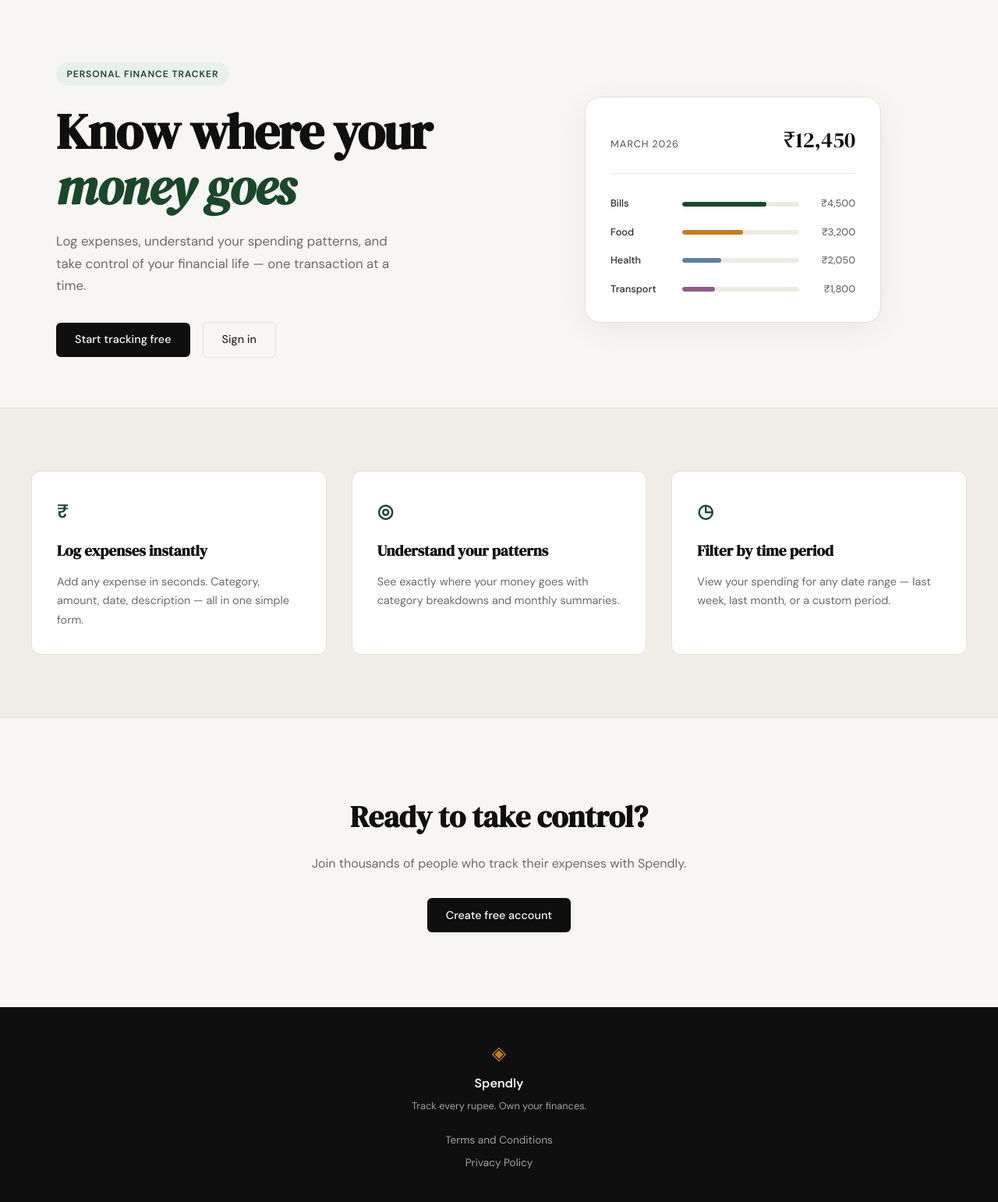
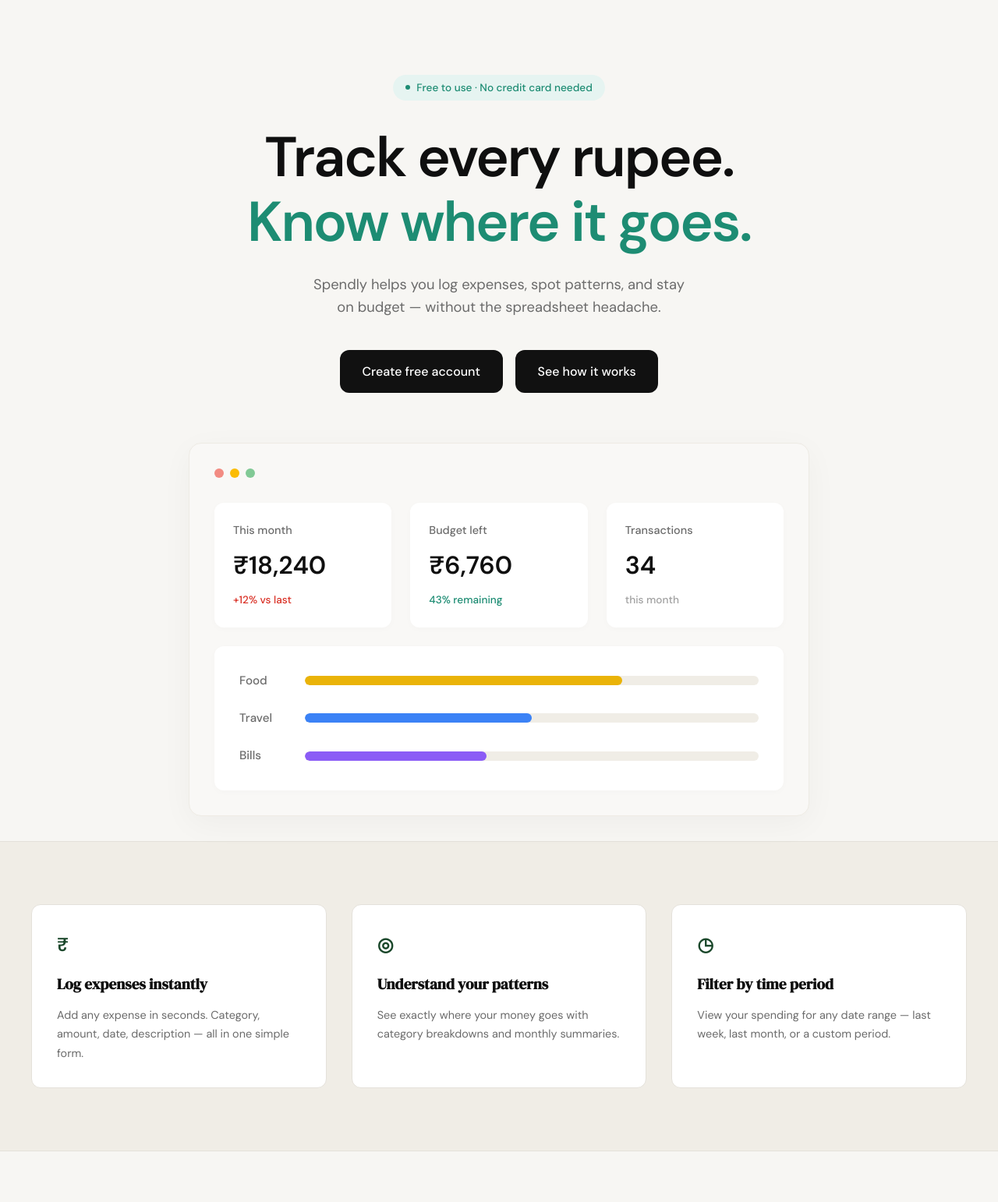
Before and after one commit to itsdishank/spendly, a Flask app: page / in a window 1280 px wide. Shown: the part 61-1603 px from the top of the page at 78% size. Run offline with Flask 3, Linux system fonts and the light colour scheme.

Commit message:
landing: redesign hero section to match mockup

```diff
--- /dev/null
+++ b/static/css/landing.css
@@ -0,0 +1,200 @@
+/* static/css/landing.css */
+
+.hero-section {
+    display: flex;
+    flex-direction: column;
+    align-items: center;
+    text-align: center;
+    padding: 6rem 2rem 2rem;
+    max-width: 860px;
+    margin: 0 auto;
+    font-family: var(--font-body);
+}
+
+.hero-content {
+    display: flex;
+    flex-direction: column;
+    align-items: center;
+    margin-bottom: 4rem;
+}
+
+.hero-badge-new {
+    display: inline-flex;
+    align-items: center;
+    gap: 0.5rem;
+    background-color: #e6f4f1;
+    color: #1d8c73;
+    padding: 0.35rem 1rem;
+    border-radius: 999px;
+    font-size: 0.85rem;
+    font-weight: 500;
+    margin-bottom: 2rem;
+}
+
+.badge-dot {
+    width: 6px;
+    height: 6px;
+    background-color: #1d8c73;
+    border-radius: 50%;
+}
+
+.hero-title-new {
+    font-family: var(--font-body);
+    font-size: 4.5rem;
+    line-height: 1.15;
+    font-weight: 600;
+    letter-spacing: -0.03em;
+    color: var(--ink);
+    margin-bottom: 1.5rem;
+}
+
+.highlight-teal {
+    color: #1d8c73;
+}
+
+.hero-subtitle-new {
+    font-size: 1.15rem;
+    color: var(--ink-muted);
+    line-height: 1.6;
+    margin-bottom: 2.5rem;
+}
+
+.hero-actions-new {
+    display: flex;
+    gap: 1rem;
+    justify-content: center;
+}
+
+.btn-black {
+    background-color: #111;
+    color: #fff;
+    padding: 0.9rem 1.8rem;
+    border-radius: 12px;
+    font-weight: 500;
+    font-size: 1rem;
+    text-decoration: none;
+    transition: background-color 0.2s, transform 0.1s;
+}
+
+.btn-black:hover {
+    background-color: #333;
+}
+
+/* App Preview Frame */
+.app-preview-frame {
+    width: 100%;
+    background-color: #f9f8f6;
+    border-radius: 16px;
+    padding: 2rem;
+    box-shadow: 0 10px 40px rgba(0, 0, 0, 0.04);
+    border: 1px solid var(--border-soft);
+}
+
+.window-controls {
+    display: flex;
+    gap: 0.5rem;
+    margin-bottom: 2rem;
+}
+
+.window-controls .dot {
+    width: 12px;
+    height: 12px;
+    border-radius: 50%;
+}
+
+.dot-red { background-color: #f28b82; }
+.dot-yellow { background-color: #fbbc04; }
+.dot-green { background-color: #81c995; }
+
+.preview-stats {
+    display: grid;
+    grid-template-columns: repeat(3, 1fr);
+    gap: 1.5rem;
+    margin-bottom: 1.5rem;
+}
+
+.stat-card {
+    background-color: #fff;
+    border-radius: 12px;
+    padding: 1.5rem;
+    text-align: left;
+    display: flex;
+    flex-direction: column;
+    gap: 0.5rem;
+    box-shadow: 0 2px 10px rgba(0, 0, 0, 0.02);
+}
+
+.stat-label {
+    font-size: 0.9rem;
+    color: var(--ink-muted);
+    font-weight: 500;
+}
+
+.stat-value {
+    font-size: 2rem;
+    font-weight: 600;
+    color: var(--ink);
+    font-family: var(--font-body);
+}
+
+.stat-change {
+    font-size: 0.85rem;
+    font-weight: 500;
+}
+
+.stat-red { color: #d93025; }
+.stat-green { color: #1d8c73; }
+.stat-muted { color: var(--ink-faint); }
+
+.preview-chart {
+    background-color: #fff;
+    border-radius: 12px;
+    padding: 2rem;
+    display: flex;
+    flex-direction: column;
+    gap: 1.5rem;
+    box-shadow: 0 2px 10px rgba(0, 0, 0, 0.02);
+}
+
+.chart-row {
+    display: grid;
+    grid-template-columns: 60px 1fr;
+    align-items: center;
+    gap: 1.5rem;
+}
+
+.chart-label {
+    font-size: 0.95rem;
+    color: var(--ink-muted);
+    font-weight: 500;
+    text-align: left;
+}
+
+.chart-track {
+    width: 100%;
+    height: 12px;
+    background-color: #f0ede6;
+    border-radius: 999px;
+    overflow: hidden;
+}
+
+.chart-fill {
+    height: 100%;
+    border-radius: 999px;
+}
+
+.fill-orange { background-color: #eab308; }
+.fill-blue { background-color: #3b82f6; }
+.fill-purple { background-color: #8b5cf6; }
+
+@media (max-width: 768px) {
+    .hero-title-new {
+        font-size: 3rem;
+    }
+    .preview-stats {
+        grid-template-columns: 1fr;
+    }
+    .app-preview-frame {
+        padding: 1rem;
+    }
+}
--- a/templates/landing.html
+++ b/templates/landing.html
@@ -2,60 +2,68 @@
 
 {% block title %}Spendly — Track Every Rupee{% endblock %}
 
+{% block head %}
+<link rel="stylesheet" href="{{ url_for('static', filename='css/landing.css') }}">
+{% endblock %}
+
 {% block content %}
 
-<section class="hero">
-    <div class="hero-inner">
-        <div class="hero-badge">Personal Finance Tracker</div>
-        <h1 class="hero-title">
-            Know where your<br>
-            <em>money goes</em>
+<section class="hero-section">
+    <div class="hero-content">
+        <div class="hero-badge-new">
+            <span class="badge-dot"></span>
+            Free to use · No credit card needed
+        </div>
+        <h1 class="hero-title-new">
+            Track every rupee.<br>
+            <span class="highlight-teal">Know where it goes.</span>
         </h1>
-        <p class="hero-subtitle">
-            Log expenses, understand your spending patterns,
-            and take control of your financial life —
-            one transaction at a time.
+        <p class="hero-subtitle-new">
+            Spendly helps you log expenses, spot patterns, and stay<br>
+            on budget — without the spreadsheet headache.
         </p>
-        <div class="hero-actions">
-            <a href="{{ url_for('register') }}" class="btn-primary">Start tracking free</a>
-            <a href="{{ url_for('login') }}" class="btn-ghost">Sign in</a>
+        <div class="hero-actions-new">
+            <a href="{{ url_for('register') }}" class="btn-black">Create free account</a>
+            <a href="#" class="btn-black">See how it works</a>
         </div>
     </div>
-    <div class="hero-visual">
-        <div class="mock-card">
-            <div class="mock-card-header">
-                <span class="mock-label">March 2026</span>
-                <span class="mock-total">₹12,450</span>
+
+    <div class="app-preview-frame">
+        <div class="window-controls">
+            <span class="dot dot-red"></span>
+            <span class="dot dot-yellow"></span>
+            <span class="dot dot-green"></span>
         </div>
-            <div class="mock-bars">
-                <div class="mock-bar-row">
-                    <span class="mock-cat">Bills</span>
-                    <div class="mock-bar-track">
-                        <div class="mock-bar" style="width: 72%"></div>
+        <div class="preview-stats">
+            <div class="stat-card">
+                <span class="stat-label">This month</span>
+                <span class="stat-value">₹18,240</span>
+                <span class="stat-change stat-red">+12% vs last</span>
             </div>
-                    <span class="mock-amt">₹4,500</span>
+            <div class="stat-card">
+                <span class="stat-label">Budget left</span>
+                <span class="stat-value">₹6,760</span>
+                <span class="stat-change stat-green">43% remaining</span>
             </div>
-                <div class="mock-bar-row">
-                    <span class="mock-cat">Food</span>
-                    <div class="mock-bar-track">
-                        <div class="mock-bar mock-bar-2" style="width: 52%"></div>
+            <div class="stat-card">
+                <span class="stat-label">Transactions</span>
+                <span class="stat-value">34</span>
+                <span class="stat-change stat-muted">this month</span>
             </div>
-                    <span class="mock-amt">₹3,200</span>
         </div>
-                <div class="mock-bar-row">
-                    <span class="mock-cat">Health</span>
-                    <div class="mock-bar-track">
-                        <div class="mock-bar mock-bar-3" style="width: 33%"></div>
+
+        <div class="preview-chart">
+            <div class="chart-row">
+                <span class="chart-label">Food</span>
+                <div class="chart-track"><div class="chart-fill fill-orange" style="width: 70%"></div></div>
             </div>
-                    <span class="mock-amt">₹2,050</span>
+            <div class="chart-row">
+                <span class="chart-label">Travel</span>
+                <div class="chart-track"><div class="chart-fill fill-blue" style="width: 50%"></div></div>
             </div>
-                <div class="mock-bar-row">
-                    <span class="mock-cat">Transport</span>
-                    <div class="mock-bar-track">
-                        <div class="mock-bar mock-bar-4" style="width: 28%"></div>
-                    </div>
-                    <span class="mock-amt">₹1,800</span>
-                </div>
+            <div class="chart-row">
+                <span class="chart-label">Bills</span>
+                <div class="chart-track"><div class="chart-fill fill-purple" style="width: 40%"></div></div>
             </div>
         </div>
     </div>
```
Also changed, not shown: Screenshot 2026-03-28 151302.png (added). Lines whose indentation alone changed are shown as unchanged.
